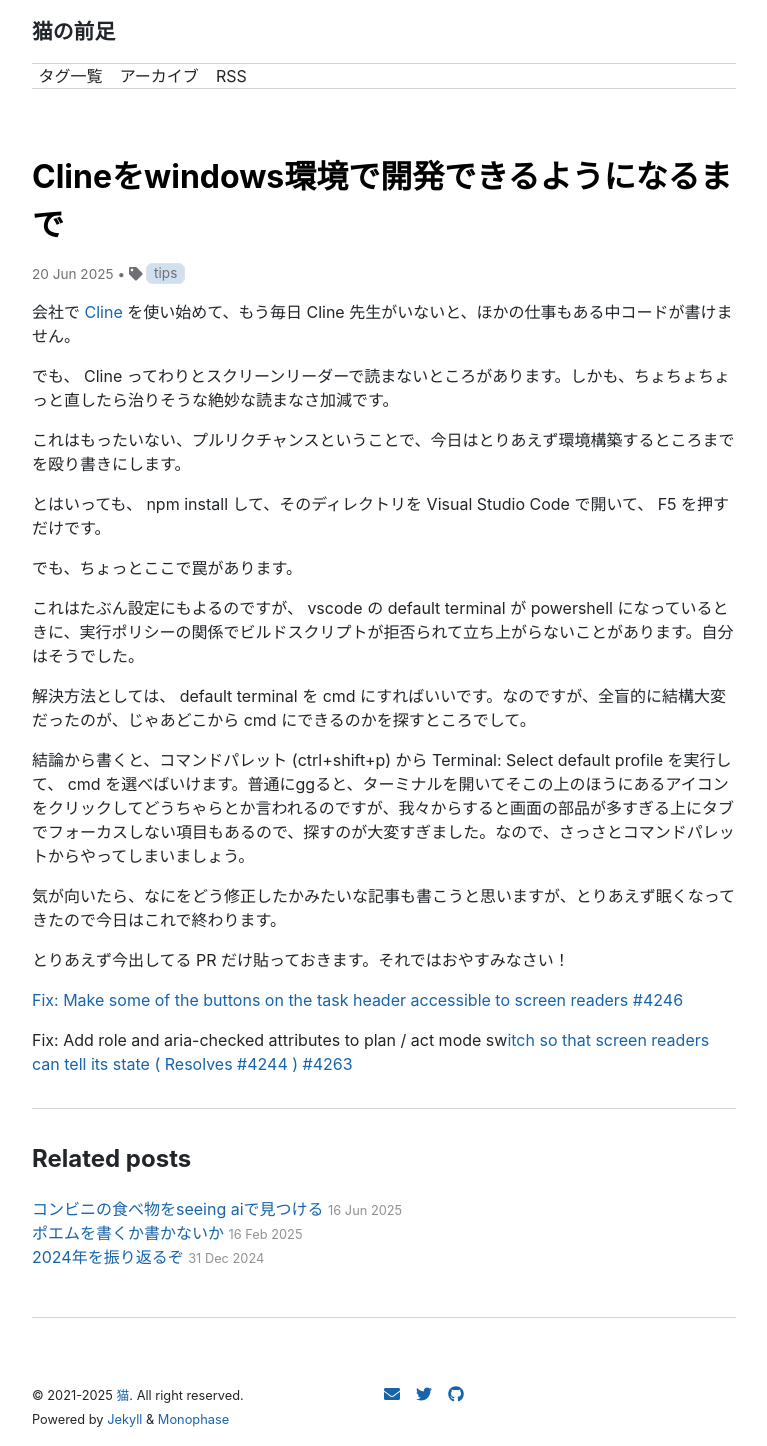
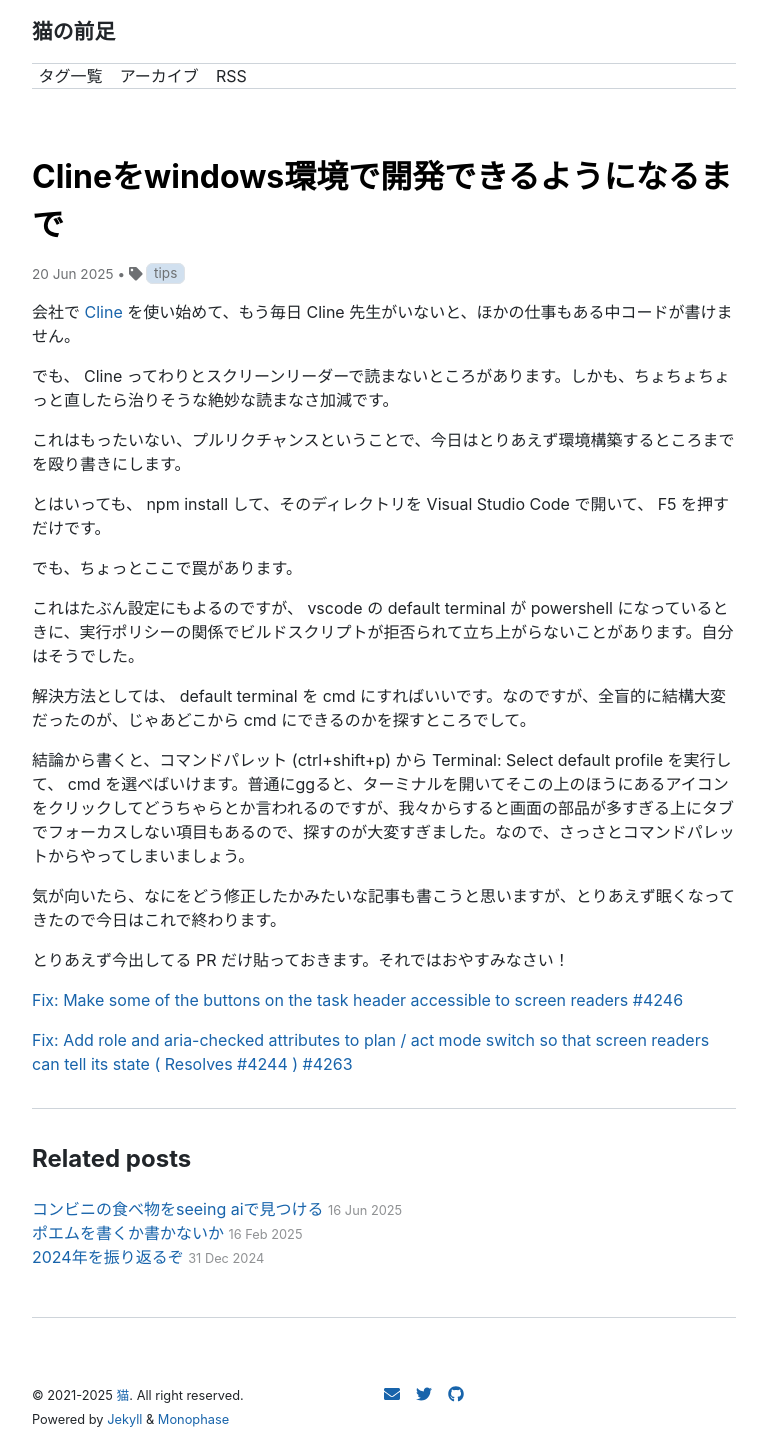
Before and after one commit to yncat/yncat.github.io, a Jekyll site: the page built from _posts/2025-06-20-ClineをWindows環境で開発できるようになるまで.md, in a window 1280 px wide. Shown: the whole page, without its empty margins (256-1023 px from the left). Built offline with Jekyll 4.4.1, drawn with Linux system fonts in a browser that asks for light colours; nearby versions of some CDN libraries.

Commit message:
Fix bracket position

```diff
--- a/_posts/2025-06-20-ClineをWindows環境で開発できるようになるまで.md
+++ b/_posts/2025-06-20-ClineをWindows環境で開発できるようになるまで.md
@@ -26,4 +26,4 @@ tags: tips
 
 [Fix: Make some of the buttons on the task header accessible to screen readers #4246](https://github.com/shrijayan/TWCline-open-source/commit/484a19377393e5a89c277ffc982d7e2f60306e3e)
 
-Fix: Add role and aria-checked attributes to plan / act mode sw[itch so that screen readers can tell its state ( Resolves #4244 ) #4263](https://github.com/cline/cline/pull/4263)
+[Fix: Add role and aria-checked attributes to plan / act mode switch so that screen readers can tell its state ( Resolves #4244 ) #4263](https://github.com/cline/cline/pull/4263)
```
